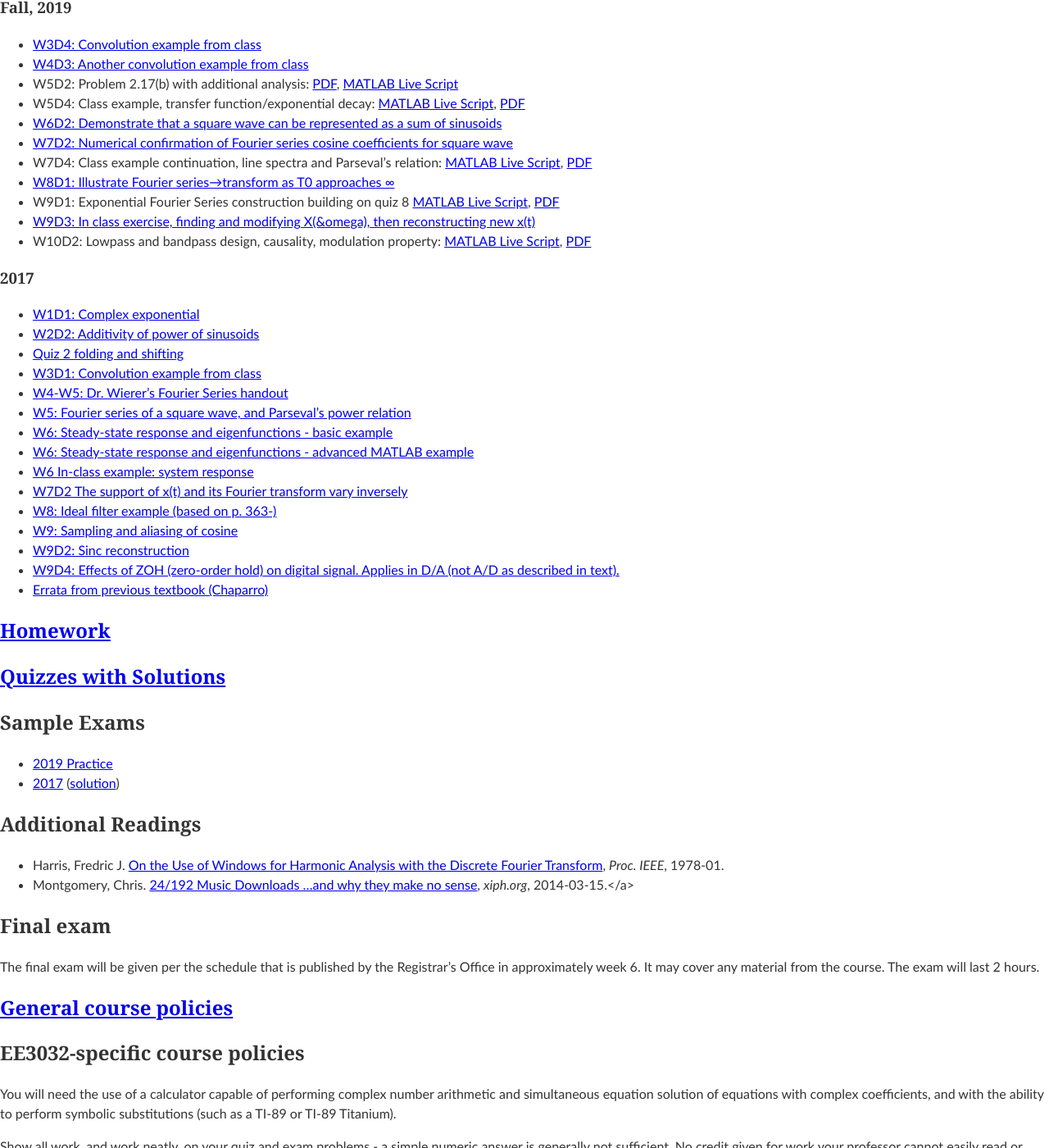
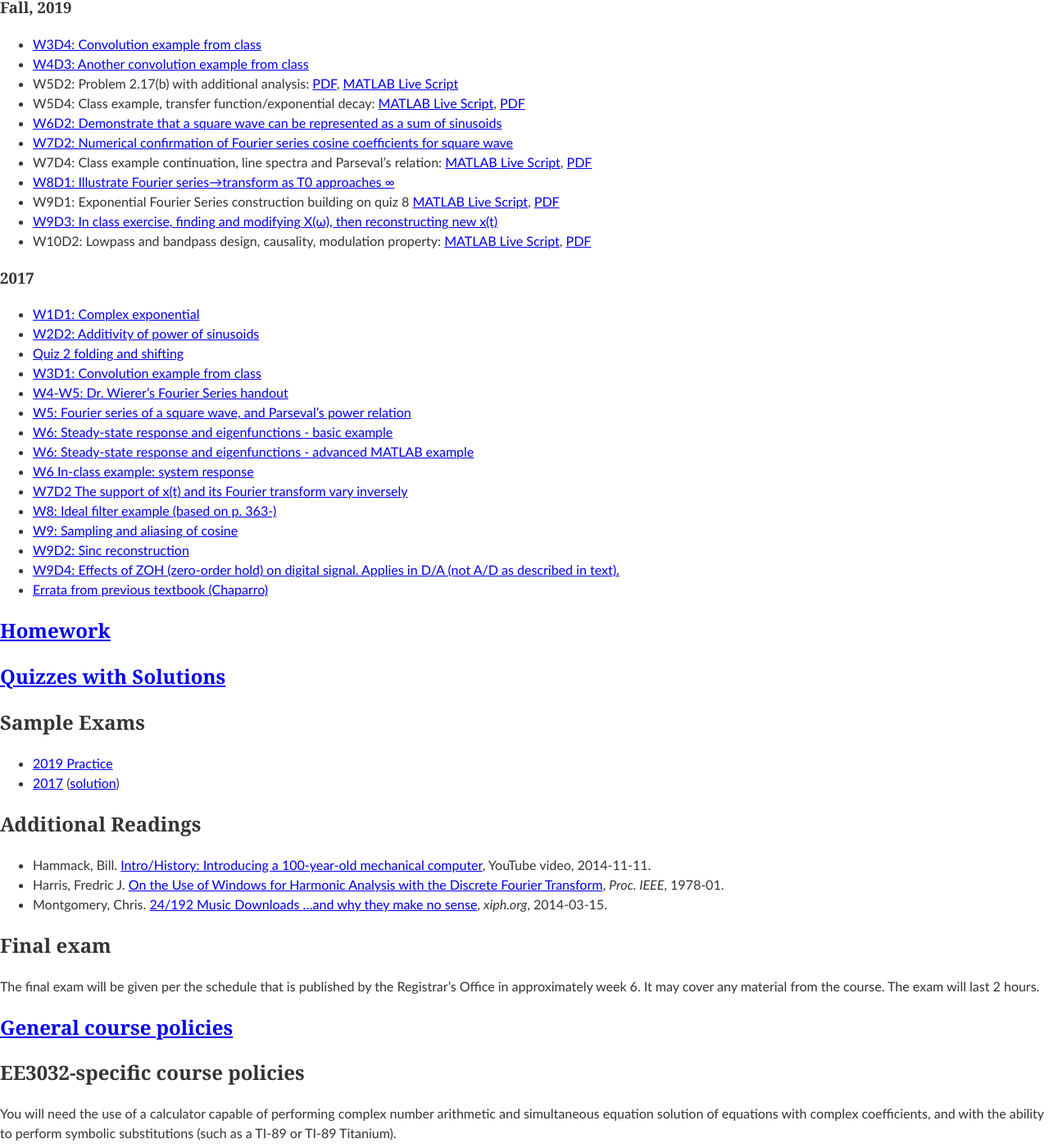
Before and after one commit to edurant/edurant.github.io, a Jekyll site: the page built from courses/ee3032/index.md, in a window 1280 px wide and 1400 px high, scrolled down 742 px. Shown: the whole window at 82% size. Built offline with Jekyll 4.4.1, drawn with Linux system fonts in a browser that asks for light colours; our own code applies the rules of GitHub Pages for plain Markdown files.

Commit message:
ee3032 homepage: +harmonic analyzer video, minor cleanup

```diff
--- a/courses/ee3032/index.md
+++ b/courses/ee3032/index.md
@@ -36,7 +36,7 @@ title: "Dr. Durant: EE-3032 Signals and Systems"
 * W7D4: Class example continuation, line spectra and Parseval's relation: [MATLAB Live Script](w7d4-f19.mlx), [PDF](w7d4-f19.pdf)
 * [W8D1: Illustrate Fourier series&rarr;transform as T0 approaches &infin;](w8d1-f19.txt)
 * W9D1: Exponential Fourier Series construction building on quiz 8 [MATLAB Live Script](w9d1-f19.mlx), [PDF](w9d1-f19.pdf)
-* [W9D3: In class exercise, finding and modifying X(&omega), then reconstructing new x(t)](w9d3-f19.txt)
+* [W9D3: In class exercise, finding and modifying X(&omega;), then reconstructing new x(t)](w9d3-f19.txt)
 * W10D2: Lowpass and bandpass design, causality, modulation property: [MATLAB Live Script](w10d2-f19.mlx), [PDF](w10d2-f19.pdf)
 
 ### 2017
@@ -65,8 +65,9 @@ title: "Dr. Durant: EE-3032 Signals and Systems"
 * [2017](final-f17.pdf) ([solution](final-f17-sol.pdf))
 
 ## Additional Readings
-* Harris, Fredric J. [On the Use of Windows for Harmonic Analysis with the Discrete Fourier Transform](http://ieeexplore.ieee.org/xpl/articleDetails.jsp?arnumber=1455106), <cite>Proc. IEEE</cite>, 1978-01.
-* Montgomery, Chris. [24/192 Music Downloads ...and why they make no sense](https://people.xiph.org/~xiphmont/demo/neil-young.html), <cite>xiph.org</cite>, 2014-03-15.</a>
+* Hammack, Bill. [Intro/History: Introducing a 100-year-old mechanical computer](https://www.youtube.com/watch?v=NAsM30MAHLg), YouTube video, 2014-11-11.
+* Harris, Fredric J. [On the Use of Windows for Harmonic Analysis with the Discrete Fourier Transform](http://ieeexplore.ieee.org/xpl/articleDetails.jsp?arnumber=1455106), *Proc. IEEE*, 1978-01.
+* Montgomery, Chris. [24/192 Music Downloads ...and why they make no sense](https://people.xiph.org/~xiphmont/demo/neil-young.html), *xiph.org*, 2014-03-15.
 
 ## Final exam
 
```
